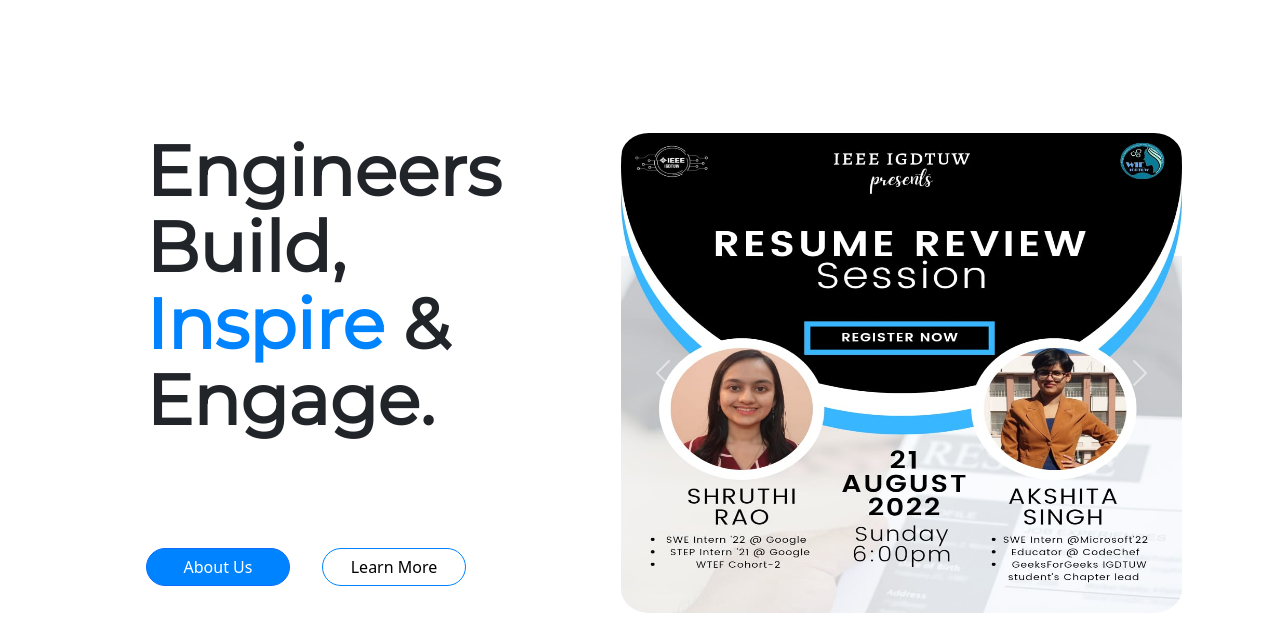
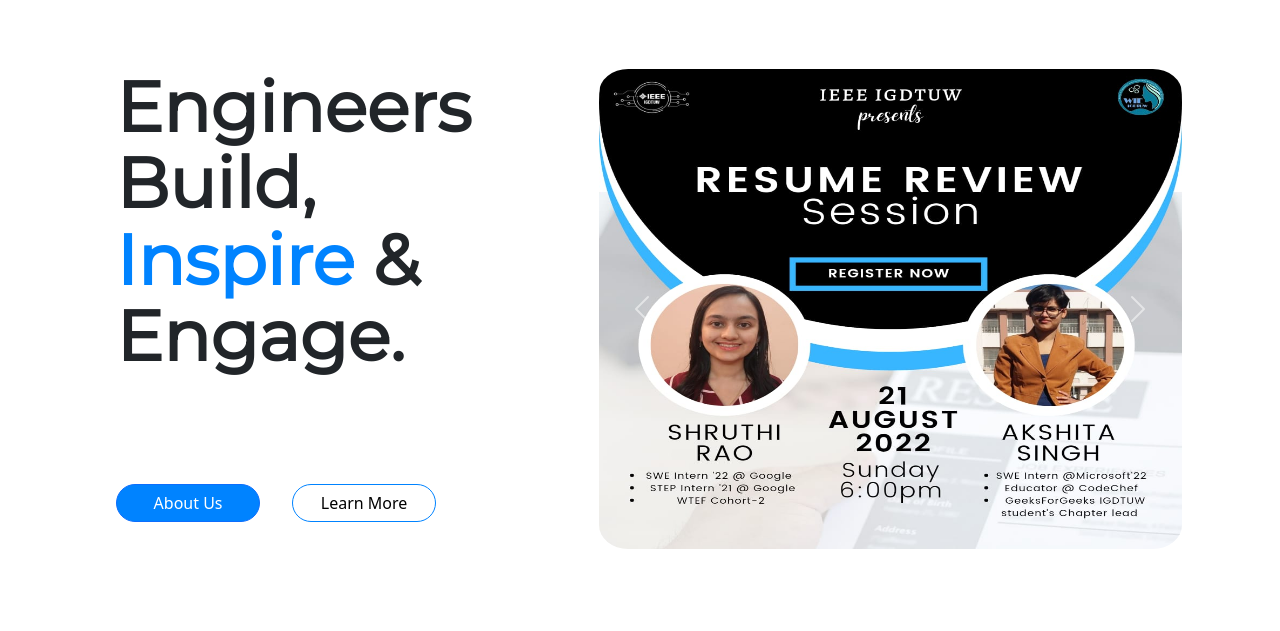
Before and after one commit to sarasiddiquie/IEEE_IGDTUW1, a plain HTML site: page index.html in a window 1280 px wide. Shown: the part 104-735 px from the top of the page. Drawn offline with nearby package versions, Linux system fonts and the light colour scheme.

Commit message:
Update home.css

```diff
--- a/home.css
+++ b/home.css
@@ -26,8 +26,15 @@ body {
 
     height: 30rem;
     margin: 1rem;
-    padding-left: 3rem;
+    padding-left: 4%;
 
+    font-size: 30px;
+}
+
+.pics{
+    height: 30rem;
+    margin: 1rem;
+    width: 75%;
     font-size: 30px;
 }
 
@@ -59,13 +66,14 @@ body {
 }
 
 .d-block {
-    width: 95%;
+    width: 75%;
     height: 30rem;
     border-radius: 5%;
 }
 
+
 .container {
-    margin-top: 7rem;
+    margin-top: rem;
 }
 
 #logo {
```
